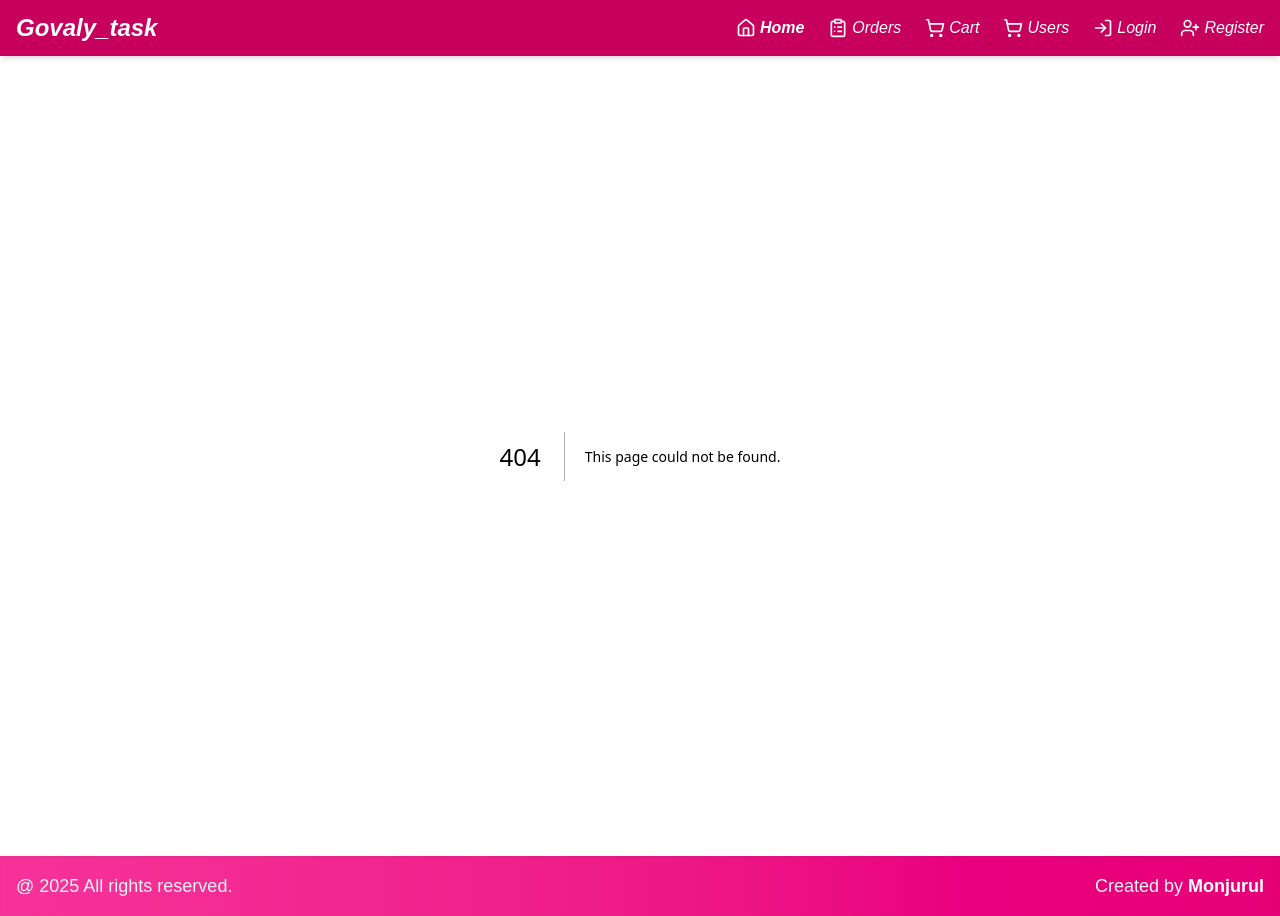
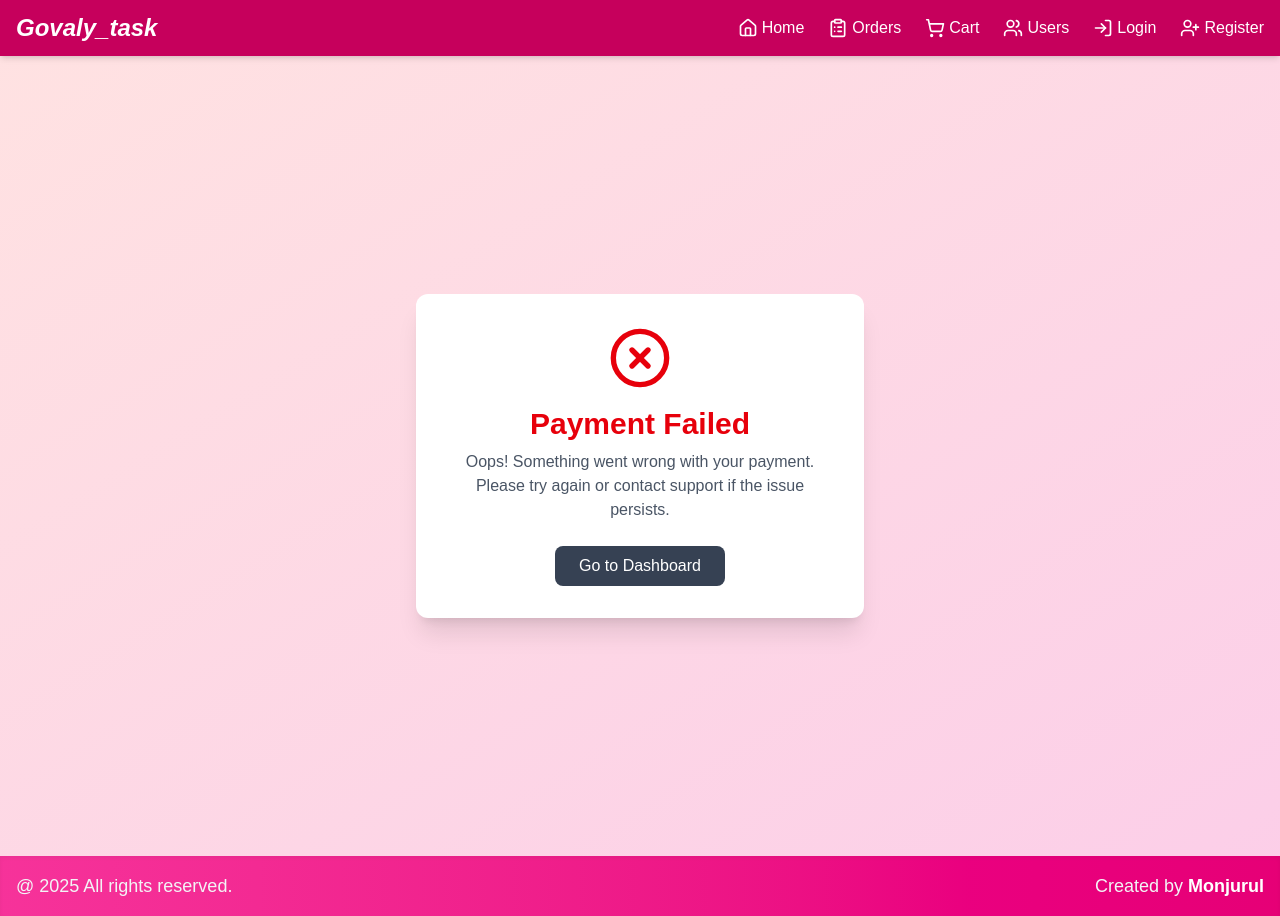
Before and after one commit to Monjurul-190629/Govaly-task, a Next.js app in the folder frontend/: page /payment-fail in a window 1280 px wide. Before the commit this address had no page. Built offline with nearby package versions, Linux system fonts and the light colour scheme.

Commit message:
payment-fail and cancel is added

```diff
--- a/frontend/src/Component/Shared/Navbar/Navbar.jsx
+++ b/frontend/src/Component/Shared/Navbar/Navbar.jsx
@@ -9,6 +9,7 @@ import {
     Home,
     LogIn,
     UserPlus,
+    Users
 } from "lucide-react";
 
 const Navbar = () => {
@@ -26,27 +27,27 @@ const Navbar = () => {
 
                 {/* Desktop Menu */}
                 <div className="hidden md:flex items-center space-x-6">
-                    <Link href="/" className="flex items-center gap-1 font-bold text-white italic hover:text-blue-300">
+                    <Link href="/" className="flex items-center gap-1 text-white  hover:text-blue-300">
                         <Home className="w-5 h-5" />
                         <span>Home</span>
                     </Link>
-                    <Link href="/order" className="flex items-center gap-1 hover:text-blue-300 italic">
+                    <Link href="/order" className="flex items-center gap-1 hover:text-blue-300 ">
                         <ClipboardList className="w-5 h-5" />
                         <span>Orders</span>
                     </Link>
-                    <Link href="/cart" className="flex items-center gap-1 hover:text-blue-300 italic">
+                    <Link href="/cart" className="flex items-center gap-1 hover:text-blue-300 ">
                         <ShoppingCart className="w-5 h-5" />
                         <span>Cart</span>
                     </Link>
-                    <Link href="/users" className="flex items-center gap-1 hover:text-blue-300 italic">
-                        <ShoppingCart className="w-5 h-5" />
+                    <Link href="/users" className="flex items-center gap-1 hover:text-blue-300 ">
+                        <Users className="w-5 h-5" />
                         <span>Users</span>
                     </Link>
-                    <Link href="/" className="flex items-center gap-1 hover:text-blue-300 italic">
+                    <Link href="/" className="flex items-center gap-1 hover:text-blue-300 ">
                         <LogIn className="w-5 h-5" />
                         <span>Login</span>
                     </Link>
-                    <Link href="/" className="flex items-center gap-1 hover:text-blue-300 italic">
+                    <Link href="/" className="flex items-center gap-1 hover:text-blue-300 ">
                         <UserPlus className="w-5 h-5" />
                         <span>Register</span>
                     </Link>
@@ -61,27 +62,27 @@ const Navbar = () => {
             {/* Mobile Menu */}
             {menuOpen && (
                 <div className="md:hidden mt-2 space-y-4 px-2 pb-4 border-t pt-4">
-                    <Link href="/" className="block flex items-center gap-1 hover:text-blue-300 italic">
+                    <Link href="/" className="block flex items-center gap-1 hover:text-blue-300 ">
                         <Home className="w-5 h-5" />
                         <span>Home</span>
                     </Link>
-                    <Link href="/order" className="block flex items-center gap-1 hover:text-blue-300 italic">
+                    <Link href="/order" className="block flex items-center gap-1 hover:text-blue-300 ">
                         <ClipboardList className="w-5 h-5" />
                         <span>Orders</span>
                     </Link>
-                    <Link href="/cart" className="block flex items-center gap-1 hover:text-blue-300 italic">
+                    <Link href="/cart" className="block flex items-center gap-1 hover:text-blue-300 ">
                         <ShoppingCart className="w-5 h-5" />
                         <span>Cart</span>
                     </Link>
-                    <Link href="/users" className="flex items-center gap-1 hover:text-blue-300 italic">
-                        <ShoppingCart className="w-5 h-5" />
+                    <Link href="/users" className="flex items-center gap-1 hover:text-blue-300 ">
+                        <Users className="w-5 h-5" />
                         <span>Users</span>
                     </Link>
-                    <Link href="/" className="block flex items-center gap-1 hover:text-blue-300 italic">
+                    <Link href="/" className="block flex items-center gap-1 hover:text-blue-300 ">
                         <LogIn className="w-5 h-5" />
                         <span>Login</span>
                     </Link>
-                    <Link href="/" className="block flex items-center gap-1 hover:text-blue-300 italic">
+                    <Link href="/" className="block flex items-center gap-1 hover:text-blue-300 ">
                         <UserPlus className="w-5 h-5" />
                         <span>Register</span>
                     </Link>
--- a/frontend/src/app/cart/page.jsx
+++ b/frontend/src/app/cart/page.jsx
@@ -1,5 +1,6 @@
 'use client';
-import { useEffect, useState } from 'react';
+
+import { useCallback, useEffect, useMemo, useState } from 'react';
 import axios from 'axios';
 import Swal from 'sweetalert2';
 
@@ -15,12 +16,11 @@ const CartPage = () => {
                 console.error('Error fetching booked products:', error);
             }
         };
-
         fetchBookedProducts();
     }, []);
 
-    const handleRemove = async (id) => {
-        Swal.fire({
+    const handleRemove = useCallback(async (id) => {
+        const result = await Swal.fire({
             title: "Are you sure?",
             text: "You won't be able to revert this!",
             icon: "warning",
@@ -28,25 +28,20 @@ const CartPage = () => {
             confirmButtonColor: "#3085d6",
             cancelButtonColor: "#d33",
             confirmButtonText: "Yes, remove it!"
-        }).then(async (result) => {
+        });
+
         if (result.isConfirmed) {
-                // First, show success message after deletion
+            try {
+                await axios.delete(`http://localhost:5000/api/book-product/${id}`);
+                setBookedProducts((prev) => prev.filter((product) => product._id !== id));
+
                 Swal.fire({
-                    title: "Remove!",
-                    text: "Your file has been Removed.",
+                    title: "Removed!",
+                    text: "Your product has been removed.",
                     icon: "success"
                 });
-
-                try {
-                    // Use DELETE instead of GET
-                    const res = await axios.delete(`http://localhost:5000/api/book-product/${id}`);
-                    console.log('Response from server:', res); // Log the server's response
-
-                    // Update the state to reflect the deletion
-                    setBookedProducts((prev) => prev.filter((product) => product._id !== id));
             } catch (error) {
                 console.error('Error removing product:', error);
-                    // Optionally, show an error message using Swal
                 Swal.fire({
                     title: "Error!",
                     text: "There was an error removing the product.",
@@ -54,14 +49,40 @@ const CartPage = () => {
                 });
             }
         }
-        });
-    };
+    }, []);
 
+    const renderedRows = useMemo(() => {
+        if (bookedProducts.length === 0) {
+            return (
+                <tr>
+                    <td colSpan="5" className="text-center p-4 text-gray-500">
+                        No products booked yet.
+                    </td>
+                </tr>
+            );
+        }
 
+        return bookedProducts.map((product) => (
+            <tr key={product._id} className="hover:bg-gray-50">
+                <td className="p-3 border-b">{product.name}</td>
+                <td className="p-3 border-b">{product.type}</td>
+                <td className="p-3 border-b">{product.price} tk</td>
+                <td className="p-3 border-b">{product.description}</td>
+                <td className="p-3 border-b">
+                    <button
+                        onClick={() => handleRemove(product._id)}
+                        className="bg-pink-500 text-white px-3 py-1 rounded hover:bg-pink-600 transition duration-200"
+                    >
+                        Remove
+                    </button>
+                </td>
+            </tr>
+        ));
+    }, [bookedProducts, handleRemove]);
 
     return (
         <div className="max-w-6xl mx-auto p-4">
-            <h2 className="text-2xl font-bold mb-6 text-center text-gray-600">BookMarked Products</h2>
+            <h2 className="text-2xl font-bold mb-6 text-center text-gray-700">Bookmarked Products</h2>
             <div className="overflow-x-auto">
                 <table className="w-full text-left border border-gray-300 rounded-md">
                     <thead className="bg-gray-100">
@@ -74,30 +95,7 @@ const CartPage = () => {
                         </tr>
                     </thead>
                     <tbody>
-                        {bookedProducts.map((product) => (
-                            <tr key={product._id} className="hover:bg-gray-50">
-                                <td className="p-3 border-b">{product.name}</td>
-                                <td className="p-3 border-b">{product.type}</td>
-                                <td className="p-3 border-b">{product.price} tk</td>
-                                <td className="p-3 border-b">{product.description}</td>
-                                <td className="p-3 border-b">
-
-                                    <button
-                                        onClick={() => handleRemove(product._id)}
-                                        className="bg-pink-500 text-white px-3 py-1 rounded hover:bg-pink-600"
-                                    >
-                                        Remove
-                                    </button>
-                                </td>
-                            </tr>
-                        ))}
-                        {bookedProducts.length === 0 && (
-                            <tr>
-                                <td colSpan="5" className="text-center p-4 text-gray-500">
-                                    No products booked yet.
-                                </td>
-                            </tr>
-                        )}
+                        {renderedRows}
                     </tbody>
                 </table>
             </div>
--- a/frontend/src/app/order/page.js
+++ b/frontend/src/app/order/page.js
@@ -1,11 +1,16 @@
-import ProductList from '@/Component/Product/Product';
+'use client';
 
-const page = () => {
+import dynamic from 'next/dynamic';
+
+const ProductList = dynamic(() => import('@/Component/Product/Product'), {
+    loading: () => <p className="text-center mt-10 text-pink-700">Loading products...</p>,
+    ssr: false,
+});
+
+export default function Page() {
     return (
-        <div>
-            <ProductList/>
-        </div>
+        <main className="px-4 py-8">
+            <ProductList />
+        </main>
     );
-};
-
-export default page;
+}
--- /dev/null
+++ b/frontend/src/app/payment-cancel/page.js
@@ -0,0 +1,30 @@
+'use client';
+import Link from 'next/link';
+import { XCircle } from 'lucide-react';
+
+const page = () => {
+  return (
+    <div className="min-h-screen flex flex-col items-center justify-center bg-gradient-to-br from-red-100 to-pink-200 p-6">
+      <div className="bg-white shadow-xl rounded-xl p-8 max-w-md w-full text-center">
+        <div className="flex justify-center mb-4">
+          <XCircle className="text-red-600 w-16 h-16" />
+        </div>
+        <h1 className="text-3xl font-bold text-red-600 mb-2">Payment canceled</h1>
+        <p className="text-gray-600 mb-6">
+          Oops! Something went wrong with your payment. Please try again or contact support if the issue persists.
+        </p>
+        <div className="flex justify-center space-x-4">
+          <Link
+            href="/"
+            className="px-6 py-2 bg-gray-700 text-white rounded-lg hover:bg-gray-800 transition"
+          >
+            Go to Dashboard
+          </Link>
+
+        </div>
+      </div>
+    </div>
+  );
+};
+
+export default page;
--- /dev/null
+++ b/frontend/src/app/payment-fail/page.js
@@ -0,0 +1,30 @@
+'use client';
+import Link from 'next/link';
+import { XCircle } from 'lucide-react';
+
+const page = () => {
+  return (
+    <div className="min-h-screen flex flex-col items-center justify-center bg-gradient-to-br from-red-100 to-pink-200 p-6">
+      <div className="bg-white shadow-xl rounded-xl p-8 max-w-md w-full text-center">
+        <div className="flex justify-center mb-4">
+          <XCircle className="text-red-600 w-16 h-16" />
+        </div>
+        <h1 className="text-3xl font-bold text-red-600 mb-2">Payment Failed</h1>
+        <p className="text-gray-600 mb-6">
+          Oops! Something went wrong with your payment. Please try again or contact support if the issue persists.
+        </p>
+        <div className="flex justify-center space-x-4">
+          <Link
+            href="/"
+            className="px-6 py-2 bg-gray-700 text-white rounded-lg hover:bg-gray-800 transition"
+          >
+            Go to Dashboard
+          </Link>
+
+        </div>
+      </div>
+    </div>
+  );
+};
+
+export default page;
--- a/frontend/src/app/payment-success/[id]/page.jsx
+++ b/frontend/src/app/payment-success/[id]/page.jsx
@@ -1,6 +1,7 @@
 'use client';
 
 import getUserById from '@/lib/getUserById';
+import Link from 'next/link';
 import { useParams } from 'next/navigation';
 import React from 'react';
 
@@ -41,14 +42,19 @@ const page = async () => {
                         </div>
                     </div>
 
-                    <div className="text-center mt-8">
-                        <button
-                            onClick={() => window.location.href = '/'}
-                            className="px-6 py-3 bg-pink-600 text-white rounded-lg shadow-lg hover:bg-pink-700 transition duration-200"
-                        >
-                            Go to Dashboard
-                        </button>
+                    <div className="flex justify-center mt-12">
+                        <div className="bg-white shadow-xl rounded-lg px-8 py-6 text-center">
+                            <h2 className="text-2xl font-semibold text-gray-800 mb-4">You're all set!</h2>
+                            <p className="text-gray-600 mb-6">Head back to your dashboard and explore more features.</p>
+                            <Link
+                                href="/"
+                                className="inline-block px-8 py-3 bg-pink-600 text-white font-medium rounded-full shadow-md hover:bg-pink-700 transition duration-300"
+                            >
+                                Go to Dashboard
+                            </Link>
+                        </div>
                     </div>
+
                 </div>
             </div>
         </div>
--- a/frontend/src/app/product/[id]/page.jsx
+++ b/frontend/src/app/product/[id]/page.jsx
@@ -146,7 +146,7 @@ const ProductPage = () => {
             />
             <button
               type="submit"
-              className="w-full bg-gradient-to-r from-pink-500 to-pink-600 hover:from-pink-600 hover:to-pink-700 text-white font-semibold py-2 rounded-lg shadow-md transition duration-300"
+              className="w-full cursor-default bg-gradient-to-r from-pink-500 to-pink-600 hover:from-pink-600 hover:to-pink-700 text-white font-semibold py-2 rounded-lg shadow-md transition duration-300"
             >
               Pay Now
             </button>
--- a/frontend/src/app/users/page.js
+++ b/frontend/src/app/users/page.js
@@ -1,10 +1,8 @@
 import getUsers from '@/lib/getUsers';
 import React from 'react';
 
-const users = async () => {
-
+const PaidUsers = async () => {
     const users = await getUsers();
-
 
     return (
         <div className="min-h-screen bg-gradient-to-br from-purple-100 to-pink-200 py-12 px-4 sm:px-6 lg:px-8">
@@ -13,29 +11,30 @@ const users = async () => {
                     <h1 className="text-3xl font-bold text-gray-800 text-center">Paid Users</h1>
                     <p className="text-center text-gray-500 mt-1">List of all users who completed payment</p>
                 </div>
+
                 <div className="overflow-x-auto">
                     <table className="min-w-full divide-y divide-gray-200">
                         <thead className="bg-gradient-to-r from-purple-500 to-pink-500 text-white">
                             <tr>
-                                <th scope="col" className="px-6 py-3 text-left text-sm font-semibold uppercase tracking-wider">
-                                    Name
-                                </th>
-                                <th scope="col" className="px-6 py-3 text-left text-sm font-semibold uppercase tracking-wider">
-                                    Phone
-                                </th>
-                                <th scope="col" className="px-6 py-3 text-left text-sm font-semibold uppercase tracking-wider">
-                                    Coins
-                                </th>
+                                <th scope="col" className="px-6 py-3 text-left text-sm font-semibold uppercase tracking-wider">Name</th>
+                                <th scope="col" className="px-6 py-3 text-left text-sm font-semibold uppercase tracking-wider">Phone</th>
+                                <th scope="col" className="px-6 py-3 text-left text-sm font-semibold uppercase tracking-wider">Coins</th>
                             </tr>
                         </thead>
                         <tbody className="bg-white divide-y divide-gray-200">
-                            {users.map((user) => (
-                                <tr key={user._id} className="hover:bg-gray-50 transition">
-                                    <td className="px-6 py-4 whitespace-nowrap text-gray-700">{user.name}</td>
-                                    <td className="px-6 py-4 whitespace-nowrap text-gray-700">{user.phone}</td>
-                                    <td className="px-6 py-4 whitespace-nowrap text-gray-700">{user.coin}</td>
+                            {users.length > 0 ? (
+                                users.map((user) => (
+                                    <tr key={user._id} className="hover:bg-gray-50 transition">
+                                        <td className="px-6 py-4 whitespace-nowrap text-gray-700">{user.name}</td>
+                                        <td className="px-6 py-4 whitespace-nowrap text-gray-700">{user.phone}</td>
+                                        <td className="px-6 py-4 whitespace-nowrap text-gray-700">{user.coin}</td>
+                                    </tr>
+                                ))
+                            ) : (
+                                <tr>
+                                    <td colSpan="3" className="text-center px-6 py-4 text-gray-500">No paid users found.</td>
                                 </tr>
-                            ))}
+                            )}
                         </tbody>
                     </table>
                 </div>
@@ -44,4 +43,4 @@ const users = async () => {
     );
 };
 
-export default users;
+export default PaidUsers;
```
Lines whose indentation alone changed are shown as unchanged.
